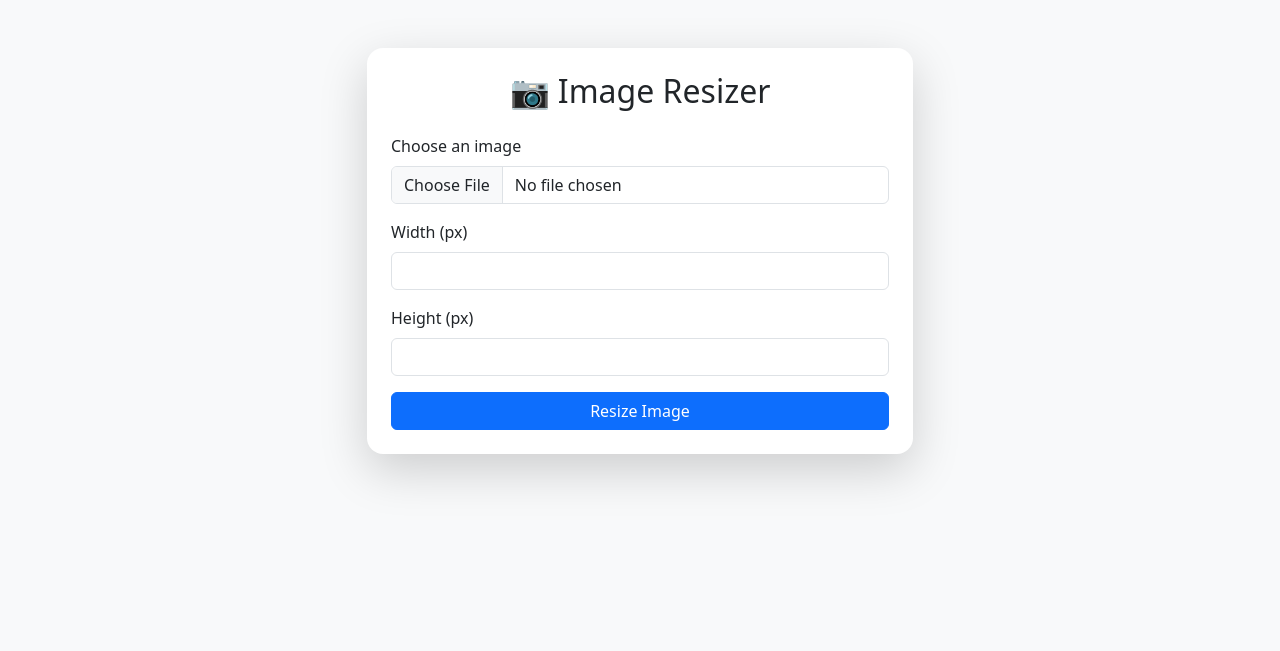
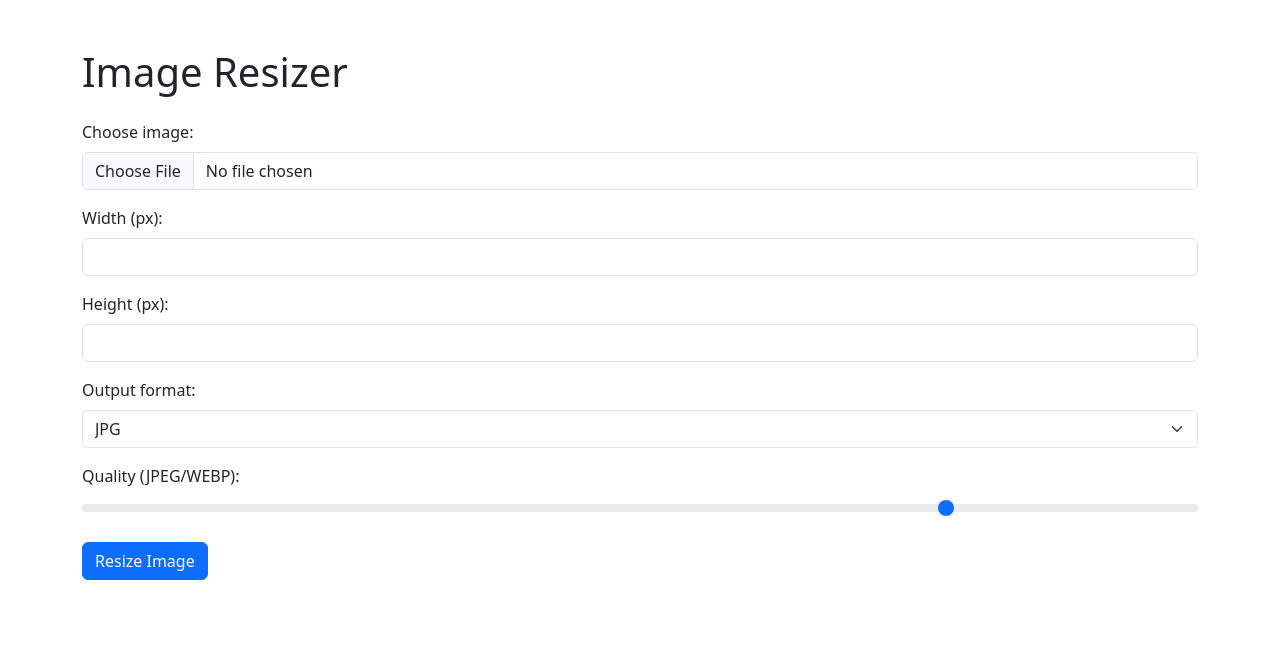
Before and after one commit to Bernievdw/flask-image-resizer, a Flask app: page / in a window 1280 px wide. Shown: the top 651 px of the page. Run offline with Flask 3, Linux system fonts and the light colour scheme.

Commit message:
outputformat and quality.

```diff
--- a/app.py
+++ b/app.py
@@ -4,42 +4,53 @@ import os
 
 app = Flask(__name__)
 
-UPLOAD_FOLDER = "uploads"
-RESIZED_FOLDER = "resized"
+UPLOAD_FOLDER = "static/uploads"
+RESIZED_FOLDER = "static/resized"
 os.makedirs(UPLOAD_FOLDER, exist_ok=True)
 os.makedirs(RESIZED_FOLDER, exist_ok=True)
 
 app.config["UPLOAD_FOLDER"] = UPLOAD_FOLDER
 app.config["RESIZED_FOLDER"] = RESIZED_FOLDER
 
-
-@app.route("/", methods=["GET", "POST"])
 @app.route("/", methods=["GET", "POST"])
 def index():
     download_link = None
     error = None
+    selected_format = "jpg"
+    width = ""
+    height = ""
 
     if request.method == "POST":
         try:
             file = request.files["image"]
-            width = int(request.form["width"])
-            height = int(request.form["height"])
+            width = request.form.get("width", "")
+            height = request.form.get("height", "")
+            selected_format = request.form.get("format", "jpg")  # format dropdown
+            width = int(width)
+            height = int(height)
 
             if file:
                 filepath = os.path.join(app.config["UPLOAD_FOLDER"], file.filename)
                 file.save(filepath)
-
                 img = Image.open(filepath)
                 resized_img = img.resize((width, height))
+                filename_no_ext = os.path.splitext(file.filename)[0]
+                output_filename = f"{filename_no_ext}.{selected_format.lower()}"
+                resized_path = os.path.join(app.config["RESIZED_FOLDER"], output_filename)
+                resized_img.save(resized_path, format=selected_format.upper())
+                download_link = f"/download/{output_filename}"
 
-                resized_path = os.path.join(app.config["RESIZED_FOLDER"], file.filename)
-                resized_img.save(resized_path)
-
-                download_link = f"/download/{file.filename}"
         except Exception as e:
             error = f"Something went wrong: {e}"
 
-    return render_template("index.html", download_link=download_link, error=error)
+    return render_template(
+        "index.html",
+        download_link=download_link,
+        error=error,
+        selected_format=selected_format,
+        width=width,
+        height=height
+    )
 
 @app.route("/download/<filename>")
 def download(filename):
--- a/templates/index.html
+++ b/templates/index.html
@@ -3,43 +3,67 @@
 <head>
     <meta charset="UTF-8">
     <title>Image Resizer</title>
-    <link href="https://cdn.jsdelivr.net/npm/bootstrap@5.3.2/dist/css/bootstrap.min.css" rel="stylesheet">
+    <link rel="stylesheet" href="https://cdn.jsdelivr.net/npm/bootstrap@5.3.2/dist/css/bootstrap.min.css">
+    <style>
+        .preview img {
+            max-width: 200px;
+            margin: 10px;
+        }
+    </style>
 </head>
-<body class="bg-light">
-    <div class="container py-5">
-        <div class="row justify-content-center">
-            <div class="col-md-6">
-                <div class="card shadow-lg border-0 rounded-4">
-                    <div class="card-body p-4">
-                        <h2 class="text-center mb-4">📷 Image Resizer</h2>
-                        <form method="POST" enctype="multipart/form-data">
-                            <div class="mb-3">
-                                <label class="form-label">Choose an image</label>
-                                <input type="file" name="image" class="form-control" required>
-                            </div>
-                            <div class="mb-3">
-                                <label class="form-label">Width (px)</label>
-                                <input type="number" name="width" class="form-control" required>
-                            </div>
-                            <div class="mb-3">
-                                <label class="form-label">Height (px)</label>
-                                <input type="number" name="height" class="form-control" required>
-                            </div>
-                            <button type="submit" class="btn btn-primary w-100">Resize Image</button>
-                        </form>
-                        {% if download_link %}
-                            <div class="alert alert-success mt-4 text-center">
-                                ✅ Image resized successfully! <br>
-                                <a href="{{ download_link }}" class="btn btn-success mt-2">Download Image</a>
-                            </div>
-                        {% elif error %}
-                            <div class="alert alert-danger mt-4 text-center">
-                                ❌ {{ error }}
-                            </div>
-                        {% endif %}
-                    </div>
-                </div>
+<body class="p-5">
+    <div class="container">
+        <h1 class="mb-4">Image Resizer</h1>
+
+        {% if error %}
+            <div class="alert alert-danger">{{ error }}</div>
+        {% endif %}
+
+        {% if download_link %}
+            <div class="alert alert-success">
+                Resized image ready! <a href="{{ download_link }}" class="btn btn-sm btn-primary">Download</a>
             </div>
+        {% endif %}
+
+        <form method="POST" enctype="multipart/form-data" class="mb-4">
+            <div class="mb-3">
+                <label for="image" class="form-label">Choose image:</label>
+                <input type="file" class="form-control" name="image" required>
+            </div>
+
+            <div class="mb-3">
+                <label for="width" class="form-label">Width (px):</label>
+                <input type="number" class="form-control" name="width" value="{{ width }}" required>
+            </div>
+
+            <div class="mb-3">
+                <label for="height" class="form-label">Height (px):</label>
+                <input type="number" class="form-control" name="height" value="{{ height }}" required>
+            </div>
+
+            <div class="mb-3">
+                <label for="format" class="form-label">Output format:</label>
+                <select name="format" class="form-select">
+                    <option value="jpg" {% if selected_format == 'jpg' %}selected{% endif %}>JPG</option>
+                    <option value="png" {% if selected_format == 'png' %}selected{% endif %}>PNG</option>
+                    <option value="webp" {% if selected_format == 'webp' %}selected{% endif %}>WEBP</option>
+                    <option value="gif" {% if selected_format == 'gif' %}selected{% endif %}>GIF</option>
+                </select>
+            </div>
+
+            <div class="mb-3">
+                <label for="quality" class="form-label">Quality (JPEG/WEBP):</label>
+                <input type="range" class="form-range" name="quality" min="10" max="100" value="80">
+            </div>
+
+            <button type="submit" class="btn btn-primary">Resize Image</button>
+        </form>
+
+        <div class="preview">
+            {% if download_link %}
+                <h4>Preview:</h4>
+                <img src="{{ download_link }}" alt="Resized Image">
+            {% endif %}
         </div>
     </div>
 </body>
```
